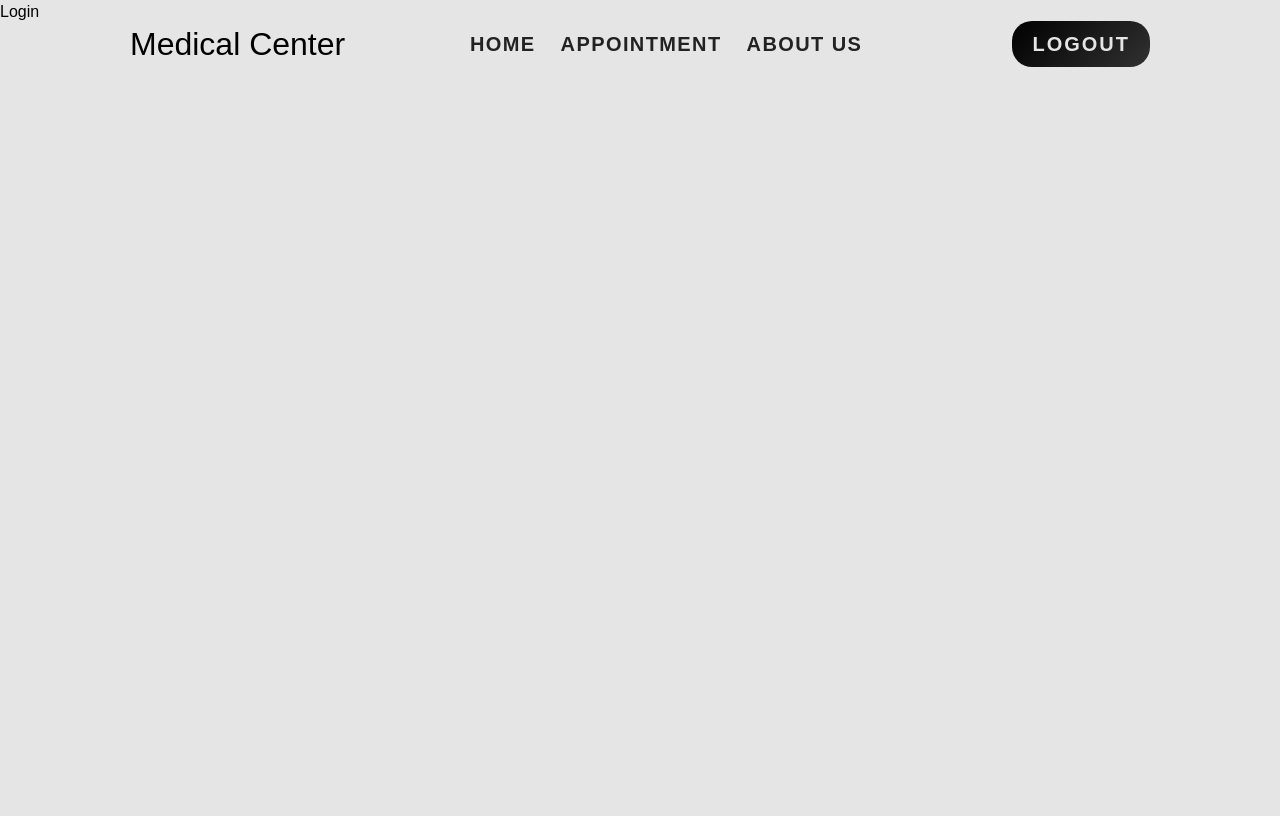
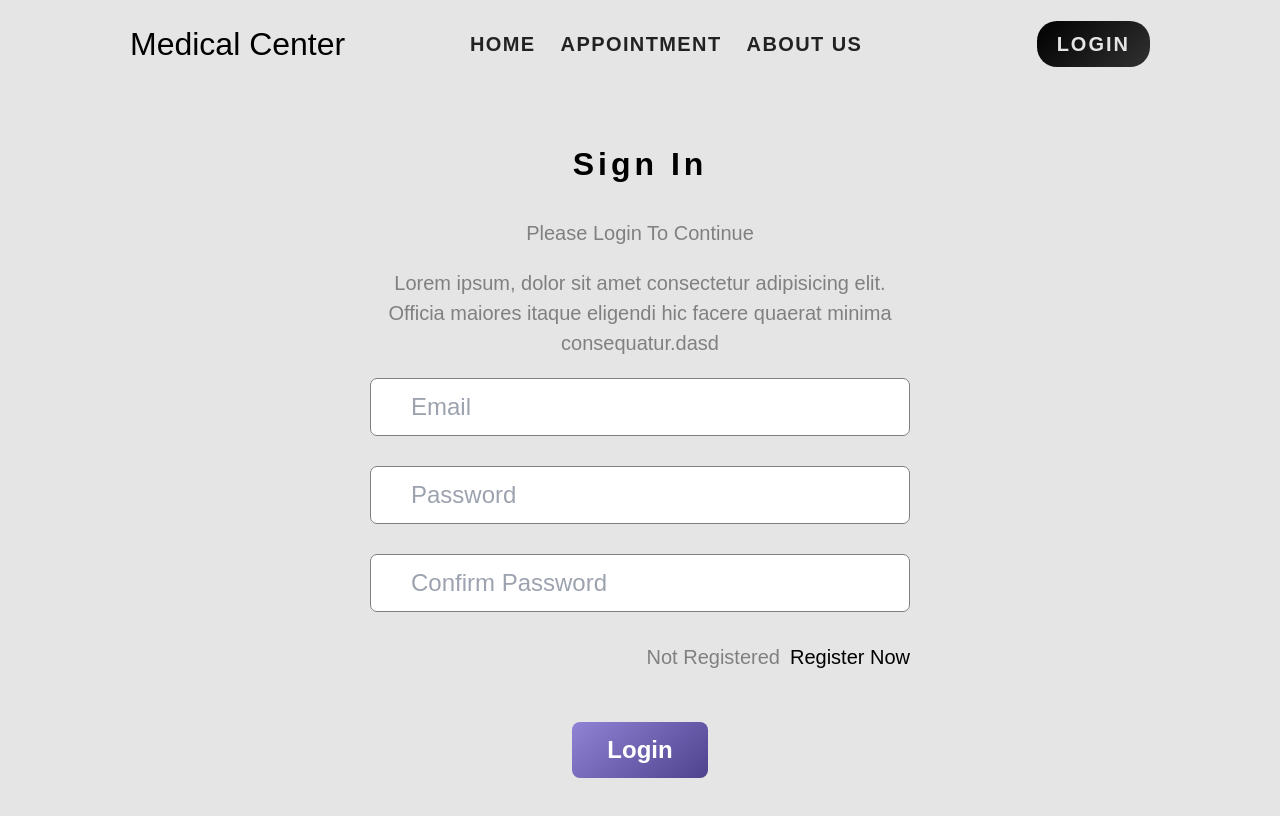
Before and after one commit to dauxero/Web_citas_medicas, a React (Vite) app in the folder FrontEnd/: page /login in a window 1280 px wide. Shown: the top 816 px of the page. Built offline with nearby package versions, Linux system fonts and the light colour scheme; no server answers.

Commit message:
creacion del login de patient

```diff
--- a/FrontEnd/src/components/Navbar.jsx
+++ b/FrontEnd/src/components/Navbar.jsx
@@ -41,7 +41,7 @@
             <Link to={"/appointment"}>APPOINTMENT</Link>
             <Link to={"/about"}>ABOUT US</Link>
           </div>
-          {!isAuthenticated ? (
+          {isAuthenticated ? (
             <button className="logoutBtn btn" onClick={handleLogout}>
               LOGOUT
             </button>
--- a/FrontEnd/src/pages/Login.jsx
+++ b/FrontEnd/src/pages/Login.jsx
@@ -1,9 +1,99 @@
-import React from 'react'
+import React, { useContext, useState } from "react";
+import { Context } from "../main";
+import { Link, useNavigate, Navigate } from "react-router-dom";
+import { toast } from "react-toastify";
+import axios from "axios";
 
 const Login = () => {
+  //nota context de main props
+  const { isAuthenticated, setIsAuthenticated } = useContext(Context);
+
+  //nota estados
+  const [email, setEmail] = useState("");
+  const [password, setPassword] = useState("");
+  const [confirmPassword, setConfirmPassword] = useState("");
+
+  //nota navigate
+  const navigateTo = useNavigate();
+
+  const handleLogin = async (e) => {
+    e.preventDefault();
+    try {
+      await axios
+        .post(
+          "http://localhost:4000/api/v1/user/login",
+          { email, password, confirmPassword, role: "Patient" },
+          {
+            withCredentials: true,
+            headers: { "Content-Type": "application/json" },
+          }
+        )
+        .then((res) => {
+          toast.success(res.data.message);
+          setIsAuthenticated(true);
+          navigateTo("/");
+          setEmail("");
+          setPassword("");
+          setConfirmPassword("");
+        });
+    } catch (error) {
+      toast.error(error.response.data.message);
+    }
+
+    if (isAuthenticated) {
+      return <Navigate to={"/"} />;
+    }
+  };
   return (
-    <div>Login</div>
-  )
-}
+    <>
+      <div className="container form-component login-form">
+        <h2>Sign In</h2>
+        <p>Please Login To Continue</p>
+        <p>
+          Lorem ipsum, dolor sit amet consectetur adipisicing elit. Officia
+          maiores itaque eligendi hic facere quaerat minima consequatur.dasd
+        </p>
+        <form onSubmit={handleLogin}>
+          <input
+            type="text"
+            value={email}
+            onChange={(e) => setEmail(e.target.value)}
+            placeholder="Email"
+          />
+          <input
+            type="password"
+            value={password}
+            onChange={(e) => setPassword(e.target.value)}
+            placeholder="Password"
+          />
+          <input
+            type="password"
+            value={confirmPassword}
+            onChange={(e) => setConfirmPassword(e.target.value)}
+            placeholder="Confirm Password"
+          />
+          <div
+            style={{
+              gap: "10px",
+              justifyContent: "flex-end",
+              flexDirection: "row",
+            }}
+          >
+            <p style={{ borderBottom: 0 }}>Not Registered</p>
+            <Link
+              to={"/register"}
+              style={{ textDecoration: "none", alignItems: "center" }}
+            >
+              Register Now
+            </Link>
+          </div>
+          <div style={{ justifyContent: "center", alignContent: "center" }}>
+            <button type="submit">Login</button>
+          </div>
+        </form>
+      </div>
+    </>
+  );
+};
 
-export default Login
+export default Login;
--- a/FrontEnd/src/pages/Register.jsx
+++ b/FrontEnd/src/pages/Register.jsx
@@ -1,9 +1,41 @@
-import React from 'react'
+import React, { useContext, useState } from "react";
+import axios from "axios";
+import { toast } from "react-toastify";
+import { Context } from "../main";
+import { Link, Navigate, useNavigate } from "react-router-dom";
 
 const Register = () => {
+  //nota props context
+  const { isAuthenticated, setIsAuthenticated } = useContext(Context);
+
+  const [firstName, setFirstName] = useState("");
+  const [lastName, setLastName] = useState("");
+  const [email, setEmail] = useState("");
+
+  const navigateTo = useNavigate();
+
+  const handleRegistration = (e) => {
+    e.preventDefault;
+  };
   return (
-    <div>Register</div>
-  )
-}
+    <>
+      <div className="container form-content register-form">
+        <h2>Sign Up</h2>
+        <p>Please Sign Up To Continue</p>
+        <p>
+          Lorem, ipsum dolor sit amet consectetur adipisicing elit. Tempora
+          ipsum accusamus maxime odio quam delectus, fugit laudantium
+          reprehenderit voluptatibus iste animi aperiam nesciunt sit magni
+          ullam, asperiores in omnis quod. adipisci ut hic.
+        </p>
+        <form onSubmit={handleRegistration}>
+          <div>
+            <input type="text" />
+          </div>
+        </form>
+      </div>
+    </>
+  );
+};
 
-export default Register
+export default Register;
```
